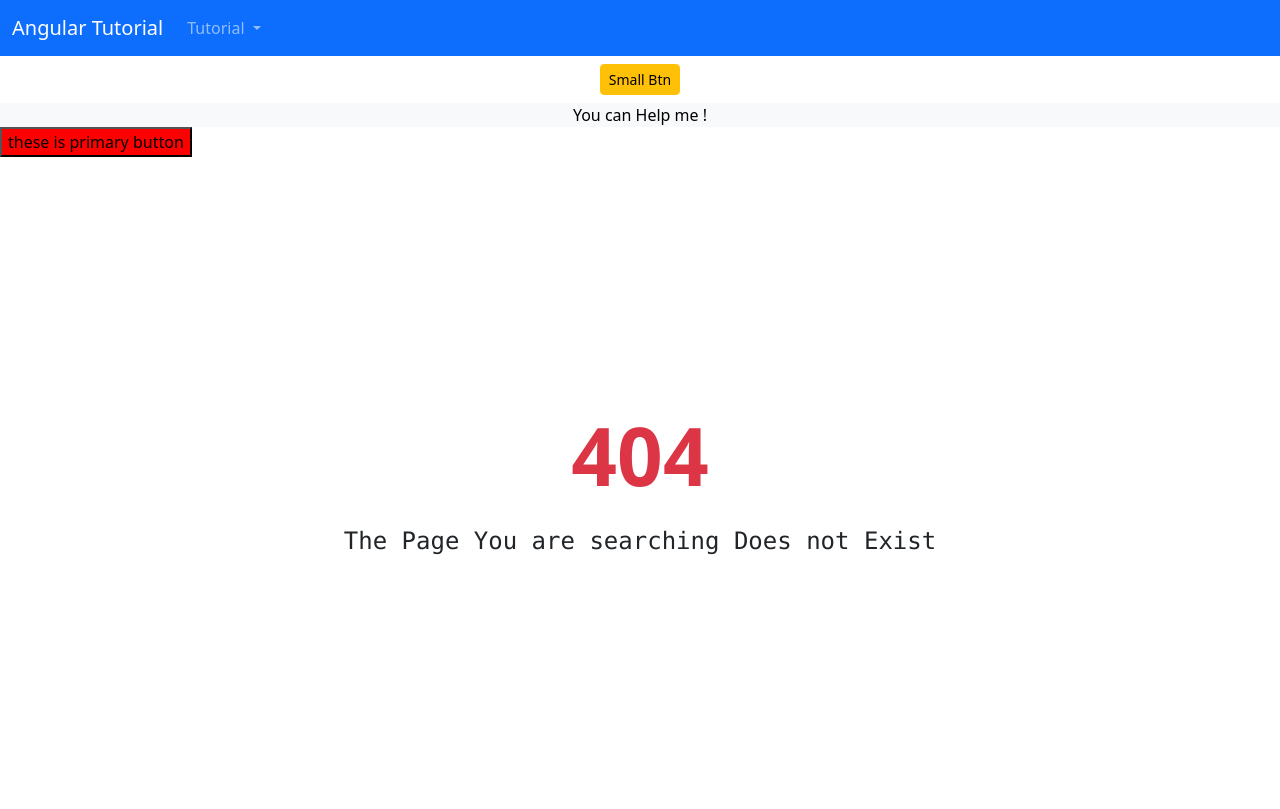
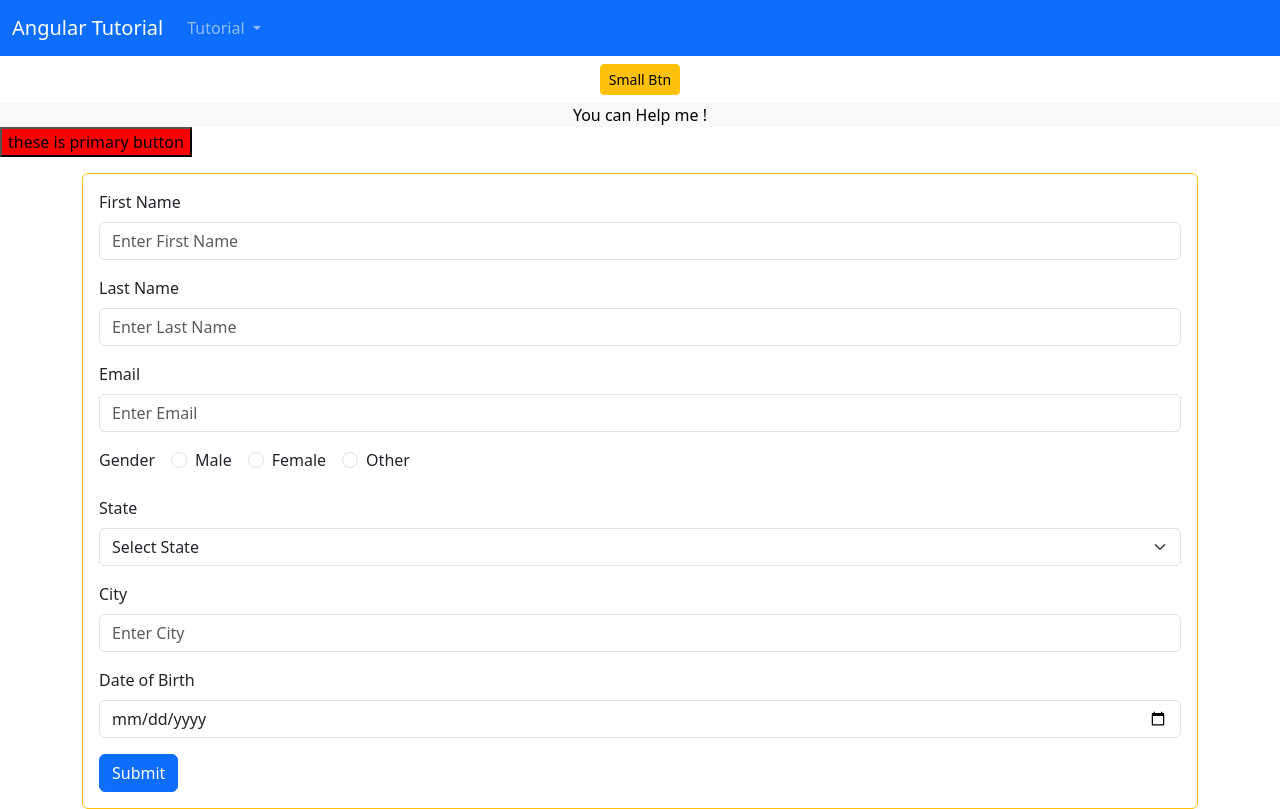
Before and after one commit to PrathameshSystenics/Angular_Tutorial, an Angular app in the folder AngularTut/: page /forms/template-driven in a window 1280 px wide. Before the commit this address had no page. Built offline with nearby package versions, Linux system fonts and the light colour scheme.

Commit message:
Template Driven Form Tutorial

```diff
--- a/AngularTut/src/app/Header/navlinks/navlinks.component.html
+++ b/AngularTut/src/app/Header/navlinks/navlinks.component.html
@@ -1,42 +1,111 @@
 <ul class="navbar-nav me-auto mb-2 mb-lg-0">
   <li class="nav-item dropdown">
-    <button class="nav-link dropdown-toggle" href="#" role="button" data-bs-toggle="dropdown" aria-expanded="false">
+    <button
+      class="nav-link dropdown-toggle"
+      href="#"
+      role="button"
+      data-bs-toggle="dropdown"
+      aria-expanded="false"
+    >
       Tutorial
     </button>
     <ul class="dropdown-menu">
       <li>
-        <a class="dropdown-item" routerLink="/getstarted" routerLinkActive="bg-warning text-black">1. Get Started</a>
+        <a
+          class="dropdown-item"
+          routerLink="/getstarted"
+          routerLinkActive="bg-warning text-black"
+          >1. Get Started</a
+        >
       </li>
       <li>
-        <a class="dropdown-item" routerLink="/directive" routerLinkActive="bg-warning text-black">2. Directives </a>
-      </li>
-      <li>
-        <a class="dropdown-item" routerLink="/binding" routerLinkActive="bg-warning text-black">3. Binding and Custom
-          Binding
+        <a
+          class="dropdown-item"
+          routerLink="/directive"
+          routerLinkActive="bg-warning text-black"
+          >2. Directives
         </a>
       </li>
       <li>
-        <a class="dropdown-item" routerLink="/referencevar" routerLinkActive="bg-warning text-black">4. Template
-          Reference and Component Reference Variable
+        <a
+          class="dropdown-item"
+          routerLink="/binding"
+          routerLinkActive="bg-warning text-black"
+          >3. Binding and Custom Binding
         </a>
       </li>
       <li>
-        <a class="dropdown-item" routerLink="/deco&temp" routerLinkActive="bg-warning text-black">5. Decorator and
-          Templates</a>
+        <a
+          class="dropdown-item"
+          routerLink="/referencevar"
+          routerLinkActive="bg-warning text-black"
+          >4. Template Reference and Component Reference Variable
+        </a>
       </li>
       <li>
-        <a class="dropdown-item" routerLink="/hooks" routerLinkActive="bg-warning text-black">6. LifeCycle Hooks</a>
+        <a
+          class="dropdown-item"
+          routerLink="/deco&temp"
+          routerLinkActive="bg-warning text-black"
+          >5. Decorator and Templates</a
+        >
       </li>
-      <li><a class="dropdown-item" routerLink="/concepts" routerLinkActive="bg-warning text-black">7. Concepts </a></li>
       <li>
-        <a class="dropdown-item" routerLink="/services-dependency" routerLinkActive="bg-warning text-black">8. Services
-          & Dependency Injection</a>
+        <a
+          class="dropdown-item"
+          routerLink="/hooks"
+          routerLinkActive="bg-warning text-black"
+          >6. LifeCycle Hooks</a
+        >
       </li>
-      <li><a class="dropdown-item" routerLink="/routes" routerLinkActive="bg-warning text-black">9. Routing in
-          Angular</a></li>
-      <li><a class="dropdown-item" routerLink="/guard" routerLinkActive="bg-warning text-black">10. Route Guard</a></li>
-      <li><a class="dropdown-item" routerLink="/pipes" routerLinkActive="bg-warning text-black">11. Pipes</a></li>
-
+      <li>
+        <a
+          class="dropdown-item"
+          routerLink="/concepts"
+          routerLinkActive="bg-warning text-black"
+          >7. Concepts
+        </a>
+      </li>
+      <li>
+        <a
+          class="dropdown-item"
+          routerLink="/services-dependency"
+          routerLinkActive="bg-warning text-black"
+          >8. Services & Dependency Injection</a
+        >
+      </li>
+      <li>
+        <a
+          class="dropdown-item"
+          routerLink="/routes"
+          routerLinkActive="bg-warning text-black"
+          >9. Routing in Angular</a
+        >
+      </li>
+      <li>
+        <a
+          class="dropdown-item"
+          routerLink="/guard"
+          routerLinkActive="bg-warning text-black"
+          >10. Route Guard</a
+        >
+      </li>
+      <li>
+        <a
+          class="dropdown-item"
+          routerLink="/pipes"
+          routerLinkActive="bg-warning text-black"
+          >11. Pipes</a
+        >
+      </li>
+      <li>
+        <a
+          class="dropdown-item"
+          routerLink="/forms"
+          routerLinkActive="bg-warning text-black"
+          >12. Forms</a
+        >
+      </li>
     </ul>
   </li>
 </ul>
--- /dev/null
+++ b/AngularTut/src/app/Pages/forms/forms.component.html
@@ -0,0 +1,10 @@
+<div class="container">
+  <h3 class="mt-3">1. Template Driven Forms</h3>
+  <p>
+    Creating the form in the template by ngForm Class and assigning its values through ngForm only.
+  </p>
+  <button class="btn btn-outline-primary" routerLink="template-driven">
+    Navigate to Template Driven Forms
+  </button>
+  <hr />
+</div>
--- a/AngularTut/src/app/app.module.ts
+++ b/AngularTut/src/app/app.module.ts
@@ -87,6 +87,8 @@ import { PipesComponent } from './Pages/pipes/pipes.component';
 import { InbuiltpipesComponent } from './inbuiltpipes/inbuiltpipes.component';
 import { CustompipesComponent } from './custompipes/custompipes.component';
 import { MasksensitivePipe } from './custompipes/masksensitive.pipe';
+import { FormsComponent } from './Pages/forms/forms.component';
+import { TemplatedrivenComponent } from './templatedriven/templatedriven.component';
 
 // Creating the injection Token with the string
 export const API_URL = new InjectionToken<string>('API_URL');
@@ -176,6 +178,8 @@ export const API_URL = new InjectionToken<string>('API_URL');
     InbuiltpipesComponent,
     CustompipesComponent,
     MasksensitivePipe,
+    FormsComponent,
+    TemplatedrivenComponent,
   ],
   imports: [
     BrowserModule,
--- /dev/null
+++ b/AngularTut/src/app/templatedriven/templatedriven.component.html
@@ -0,0 +1,139 @@
+<div class="container mt-3">
+  <form
+    class="border border-1 border-warning p-3 rounded-2"
+    #registerform="ngForm"
+  >
+    <!-- First Name -->
+    <div class="mb-3">
+      <label for="firstName" class="form-label">First Name</label>
+      <input
+        type="text"
+        class="form-control"
+        id="firstName"
+        placeholder="Enter First Name"
+        required
+        name="firstname"
+        ngModel
+      />
+    </div>
+
+    <!-- Last Name -->
+    <div class="mb-3">
+      <label for="lastName" class="form-label">Last Name</label>
+      <input
+        type="text"
+        class="form-control"
+        id="lastName"
+        placeholder="Enter Last Name"
+        required
+        name="lastname"
+        ngModel
+      />
+    </div>
+
+    <!-- Email -->
+    <div class="mb-3">
+      <label for="email" class="form-label">Email</label>
+      <input
+        type="email"
+        class="form-control"
+        id="email"
+        placeholder="Enter Email"
+        required
+        name="email"
+        ngModel
+      />
+    </div>
+
+    <!-- Gender -->
+    <div class="mb-3">
+      <label class="form-label me-3">Gender</label>
+      <div class="form-check form-check-inline">
+        <input
+          type="radio"
+          id="male"
+          name="gender"
+          value="Male"
+          required
+          class="form-check-input"
+          ngModel
+        />
+        <label for="male" class="form-check-label">Male</label>
+      </div>
+      <div class="form-check form-check-inline">
+        <input
+          type="radio"
+          id="female"
+          name="gender"
+          value="Female"
+          class="form-check-input"
+          ngModel
+        />
+        <label for="female" class="form-check-label">Female</label>
+      </div>
+      <div class="form-check form-check-inline">
+        <input
+          type="radio"
+          id="other"
+          name="gender"
+          value="Other"
+          class="form-check-input"
+          ngModel
+        />
+        <label for="other" class="form-check-label">Other</label>
+      </div>
+    </div>
+
+    <!-- State -->
+    <div class="mb-3" ngModelGroup="address">
+      <label for="state" class="form-label">State</label>
+      <select class="form-select" id="state" required name="state" ngModel>
+        <option value="">Select State</option>
+        <option value="Andhra Pradesh">Andhra Pradesh</option>
+        <option value="Bihar">Bihar</option>
+        <option value="Delhi">Delhi</option>
+        <option value="Goa">Goa</option>
+        <option value="Gujarat">Gujarat</option>
+        <option value="Haryana">Haryana</option>
+        <option value="Karnataka">Karnataka</option>
+        <option value="Maharashtra">Maharashtra</option>
+        <option value="Punjab">Punjab</option>
+        <option value="Rajasthan">Rajasthan</option>
+        <option value="Tamil Nadu">Tamil Nadu</option>
+        <option value="Uttar Pradesh">Uttar Pradesh</option>
+        <option value="West Bengal">West Bengal</option>
+        <!-- Add other states as needed -->
+      </select>
+    </div>
+
+    <!-- City -->
+    <div class="mb-3" ngModelGroup="address">
+      <label for="city" class="form-label">City</label>
+      <input
+        type="text"
+        class="form-control"
+        id="city"
+        placeholder="Enter City"
+        required
+        name="city"
+        ngModel
+      />
+    </div>
+
+    <!-- Date of Birth -->
+    <div class="mb-3">
+      <label for="dob" class="form-label">Date of Birth</label>
+      <input
+        type="date"
+        class="form-control"
+        id="dob"
+        required
+        name="dob"
+        ngModel
+      />
+    </div>
+
+    <!-- Submit Button -->
+    <button type="submit" class="btn btn-primary" (click)="onSubmit()">Submit</button>
+  </form>
+</div>
--- /dev/null
+++ b/AngularTut/src/app/templatedriven/templatedriven.component.ts
@@ -0,0 +1,17 @@
+import { Component, ViewChild } from '@angular/core';
+import { NgForm } from '@angular/forms';
+
+@Component({
+  selector: 'templatedriven',
+  templateUrl: './templatedriven.component.html',
+})
+export class TemplatedrivenComponent {
+  // get the reference of the register form
+  @ViewChild('registerform')
+  form: NgForm = null as any;
+
+  // these the submit button callback
+  onSubmit() {
+    console.log(this.form);
+  }
+}
```
Also changed, not shown: AngularTut/src/app/Pages/forms/forms.component.ts (added, +9 -0 lines), AngularTut/src/app/app-routing.module.ts (+9 -0 lines).
